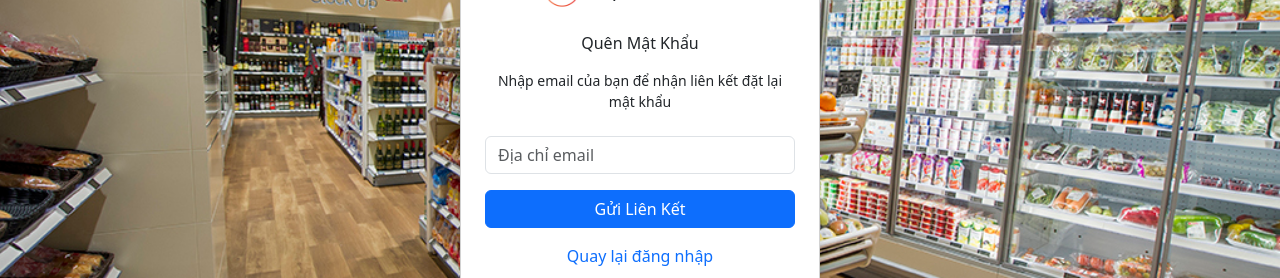
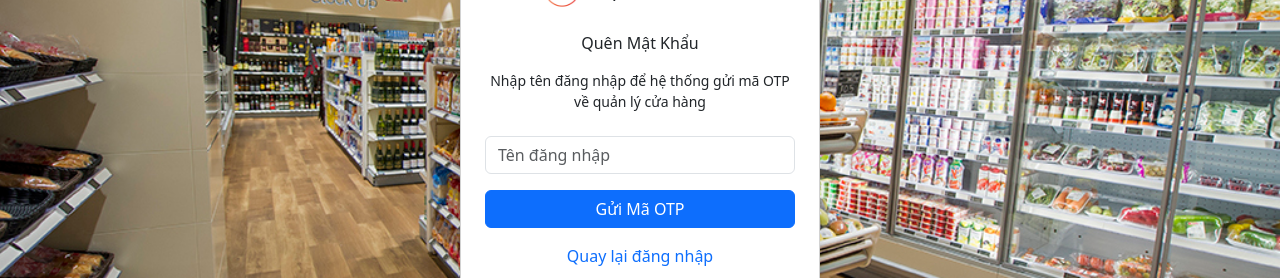
Before and after one commit to quanpdhe170415/SEP490-G82-SP25, a React (Create React App) app in the folder Front-end/: page /forgotpassword in a window 1280 px wide. Shown: the part 282-560 px from the top of the page. Built offline with nearby package versions, Linux system fonts and the light colour scheme.

Commit message:
SEP490-52-FE-Update-UI-reset-password
update

```diff
--- a/Front-end/src/components/ForgotPassword.js
+++ b/Front-end/src/components/ForgotPassword.js
@@ -5,19 +5,49 @@ import logo from '../assets/logo.png';
 import { ToastContainer, toast } from 'react-toastify';
 import 'react-toastify/dist/ReactToastify.css';
 
+const users = [
+  { username: 'admin', password: '123456' },
+  { username: 'staff', password: 'staff123' },
+  { username: 'guest', password: 'guest' },
+];
+
 const ForgotPassword = () => {
   const navigate = useNavigate();
-  const [email, setEmail] = useState('');
+  const [username, setUsername] = useState('');
+  const [otp, setOtp] = useState('');
   const [error, setError] = useState('');
+  const [showOtpScreen, setShowOtpScreen] = useState(false);
+  const [generatedOtp, setGeneratedOtp] = useState('');
 
-  const handleSubmit = () => {
-    if (!email) {
-      setError('Vui lòng nhập địa chỉ email');
+  const handleSubmitUsername = () => {
+    if (!username) {
+      setError('Vui lòng nhập tên đăng nhập');
       return;
     }
 
-    // Simulate sending reset password email
-    toast.success('Đã gửi liên kết đặt lại mật khẩu đến email của bạn!', {
+    // Kiểm tra xem tên đăng nhập có tồn tại trong mảng users
+    const foundUser = users.find((user) => user.username === username);
+    if (foundUser) {
+      // Tạo mã OTP ngẫu nhiên (6 chữ số)
+      const newOtp = Math.floor(100000 + Math.random() * 900000).toString();
+      setGeneratedOtp(newOtp);
+      console.log('Mã OTP:', newOtp); // Hiển thị OTP trong console
+      setShowOtpScreen(true); // Chuyển sang màn hình nhập OTP
+      setError('');
+    } else {
+      setError('Tên đăng nhập không tồn tại');
+    }
+  };
+
+  const handleSubmitOtp = () => {
+    if (!otp) {
+      setError('Vui lòng nhập mã OTP');
+      return;
+    }
+
+    // Kiểm tra mã OTP
+    if (otp === generatedOtp) {
+      toast.success('Xác minh OTP thành công! Vui lòng đặt lại mật khẩu.', {
         position: 'top-right',
         autoClose: 2000,
         hideProgressBar: false,
@@ -26,10 +56,12 @@ const ForgotPassword = () => {
         draggable: false,
         progress: undefined,
       });
-
       setTimeout(() => {
-      navigate('/login');
-    }, 2000); // Redirect to login after toast
+        navigate('/login'); // Chuyển hướng về trang đăng nhập
+      }, 2000);
+    } else {
+      setError('Mã OTP không đúng');
+    }
   };
 
   return (
@@ -49,27 +81,49 @@ const ForgotPassword = () => {
         </div>
 
         <h6 className="text-center mb-3">Quên Mật Khẩu</h6>
+        {!showOtpScreen ? (
+          <>
             <p className="text-center mb-4" style={{ fontSize: '14px' }}>
-          Nhập email của bạn để nhận liên kết đặt lại mật khẩu
+              Nhập tên đăng nhập để hệ thống gửi mã OTP về quản lý cửa hàng
             </p>
-
             <div className="mb-3">
               <input
-            type="email"
+                type="text"
                 className="form-control"
-            placeholder="Địa chỉ email"
-            value={email}
-            onChange={(e) => setEmail(e.target.value)}
+                placeholder="Tên đăng nhập"
+                value={username}
+                onChange={(e) => setUsername(e.target.value)}
               />
             </div>
-
             {error && <div className="alert alert-danger py-1">{error}</div>}
-
             <div className="d-grid mb-3">
-          <button className="btn btn-primary w-100" onClick={handleSubmit}>
-            Gửi Liên Kết
+              <button className="btn btn-primary w-100" onClick={handleSubmitUsername}>
+                Gửi Mã OTP
               </button>
             </div>
+          </>
+        ) : (
+          <>
+            <p className="text-center mb-4" style={{ fontSize: '14px' }}>
+              Nhập mã OTP đã được gửi đến quản lý cửa hàng
+            </p>
+            <div className="mb-3">
+              <input
+                type="text"
+                className="form-control"
+                placeholder="Mã OTP"
+                value={otp}
+                onChange={(e) => setOtp(e.target.value)}
+              />
+            </div>
+            {error && <div className="alert alert-danger py-1">{error}</div>}
+            <div className="d-grid mb-3">
+              <button className="btn btn-primary w-100" onClick={handleSubmitOtp}>
+                Xác Minh OTP
+              </button>
+            </div>
+          </>
+        )}
 
         <div className="text-center">
           <a href="/login" className="text-decoration-none">
```
Lines whose indentation alone changed are shown as unchanged.
